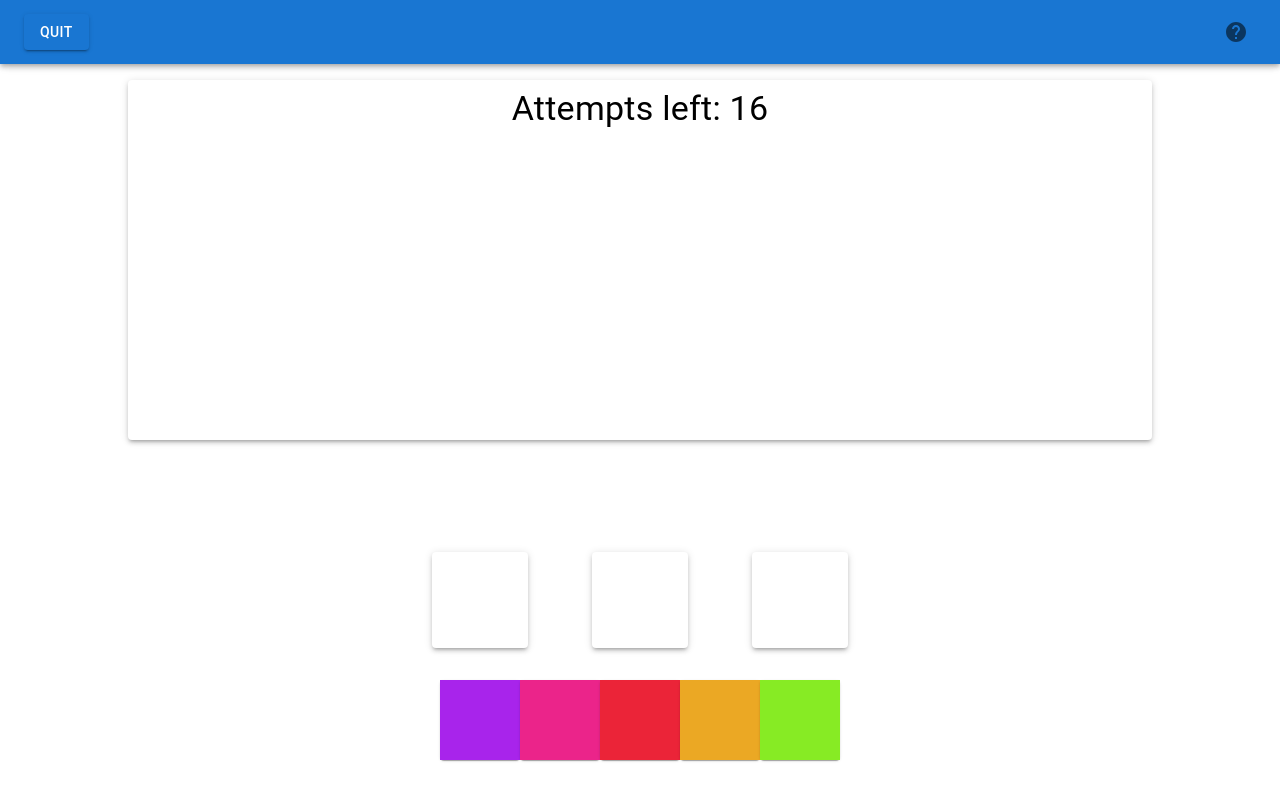
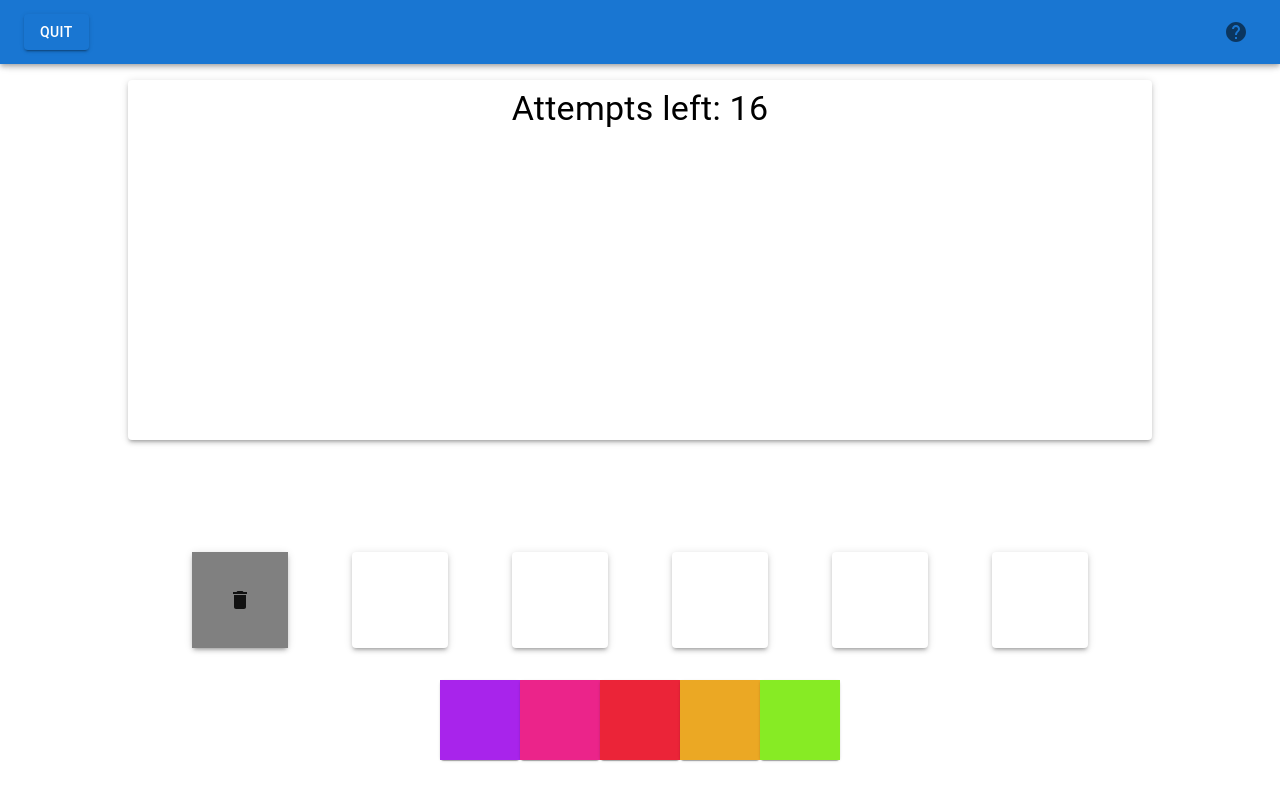
Before and after one commit to magnus-schj/code-breaker, a React (Vite) app: page / in a window 1280 px wide. Both pictures are taken after a click on the button "START GAME". Built offline with nearby package versions, Linux system fonts and the light colour scheme.

Commit message:
added two more inputs, deleting is now possible

```diff
--- a/src/components/DragDrop/DragDrop.component.tsx
+++ b/src/components/DragDrop/DragDrop.component.tsx
@@ -7,7 +7,11 @@ import Inputs from "../Inputs/Inputs.component";
 
 import { DragDropContext, DropResult } from "react-beautiful-dnd";
 import { initialOutputs } from "../../initialData";
-import { addColour, swapColours } from "../../features/inputs/inputs.slice";
+import {
+  addColour,
+  removeColour,
+  swapColours,
+} from "../../features/inputs/inputs.slice";
 
 interface Props {
   setDisplayWrongCodeMessage: Dispatch<SetStateAction<boolean>>;
@@ -32,7 +36,21 @@ const DragDrop: FC<Props> = ({ setDisplayWrongCodeMessage }) => {
 
   const onDragEnd = (res: DropResult) => {
     const { destination, draggableId, source } = res;
-    if (!destination) return;
+
+    const isSourceOutput = Object.entries(initialOutputs).find(
+      ([key, { name }]) => name === source.droppableId
+    );
+    if (
+      !destination ||
+      (destination.droppableId === "delete" && isSourceOutput)
+    )
+      return;
+
+    // if the destination is the delete-droppable
+    if (destination.droppableId === "delete" && !isSourceOutput) {
+      dispatch(removeColour(source.droppableId));
+      return;
+    }
 
     // if the colour is coming from the output
     if (initialOutputs[source.droppableId]) {
@@ -64,6 +82,7 @@ const DragDrop: FC<Props> = ({ setDisplayWrongCodeMessage }) => {
         ],
       };
       dispatch(swapColours(payload));
+      return;
     }
   };
   return (
--- a/src/components/Inputs/Inputs.component.tsx
+++ b/src/components/Inputs/Inputs.component.tsx
@@ -3,13 +3,13 @@ import { Droppable, Draggable } from "react-beautiful-dnd";
 import { useAppDispatch, useAppSelector } from "../../App/hooks";
 
 import { Button, Paper } from "@mui/material";
+import DeleteIcon from "@mui/icons-material/Delete";
 import {
   codeSlice,
   incrementTries,
   setCodeBroken,
   addAttempt,
 } from "../../features/code/code.slice";
-import { Attempt } from "../../interfaces";
 import { checkIfCodeBroken, createAttempt } from "./inputs.utils";
 interface Props {
   allInputsFilled: boolean;
@@ -42,6 +42,33 @@ const Inputs: FC<Props> = ({ allInputsFilled, setDisplayWrongCodeMessage }) => {
         justifyContent: "center",
       }}
     >
+      <Paper
+        elevation={3}
+        sx={{
+          height: "6rem",
+          width: "6rem",
+          margin: "2rem",
+        }}
+      >
+        <Droppable droppableId="delete">
+          {(provided, snapshot) => (
+            <div
+              ref={provided.innerRef}
+              style={{
+                height: "100%",
+                width: "100%",
+                display: "flex",
+                alignItems: "center",
+                justifyContent: "center",
+                background: "grey",
+              }}
+            >
+              <DeleteIcon />
+              {provided.placeholder}
+            </div>
+          )}
+        </Droppable>
+      </Paper>
       {Object.entries(inputs).map(([key, { hsl }], j) => (
         <Paper
           elevation={3}
--- a/src/features/inputs/inputs.slice.ts
+++ b/src/features/inputs/inputs.slice.ts
@@ -12,6 +12,7 @@ export const inputsSlice = createSlice({
     },
     removeColour(state, { payload }) {
       state[payload].hsl = null;
+      state[payload].name = null;
     },
     swapColours(state, { payload }) {
       console.log(`payload`, payload);
--- a/src/initialData.ts
+++ b/src/initialData.ts
@@ -40,7 +40,16 @@ export const inputsData: InputsData = {
   [v4()]: {
     hsl: null,
     name: null,
-
     index: 2,
   },
+  [v4()]: {
+    hsl: null,
+    name: null,
+    index: 3,
+  },
+  [v4()]: {
+    hsl: null,
+    name: null,
+    index: 4,
+  },
 };
```
